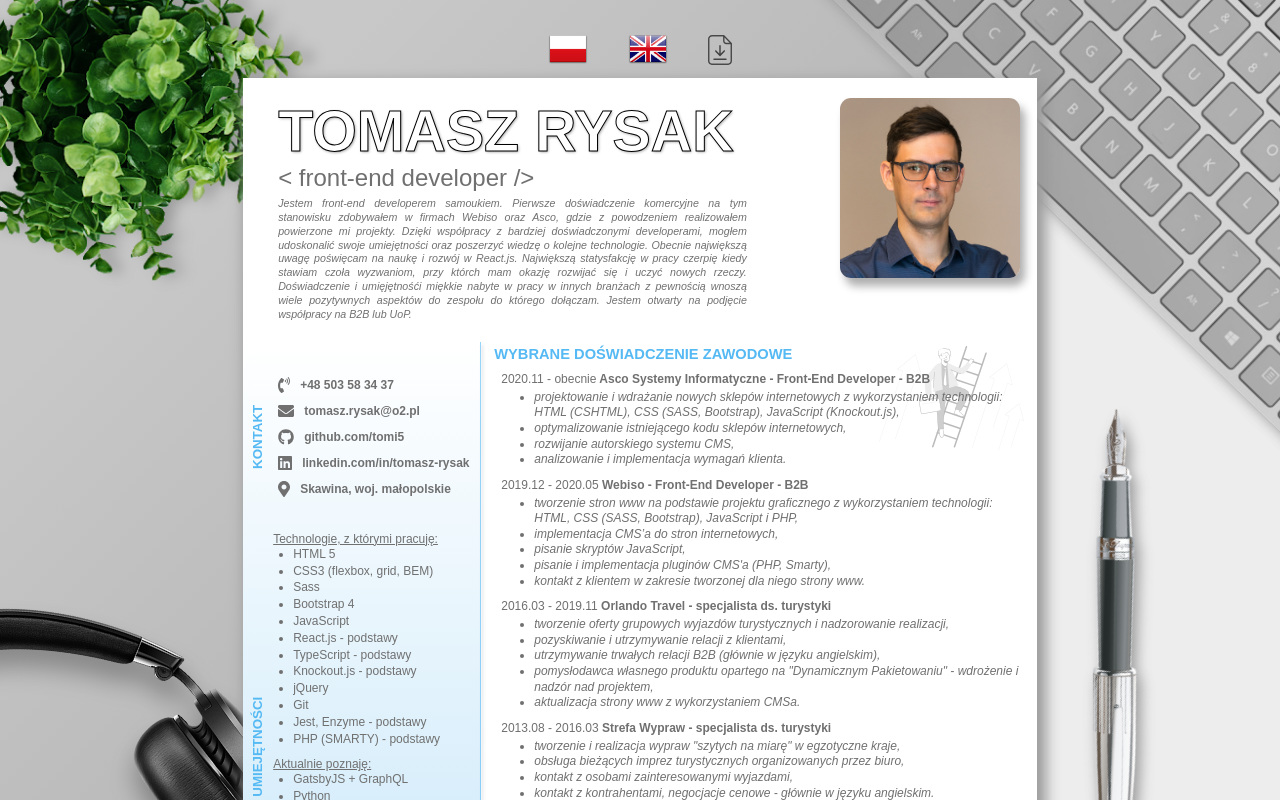
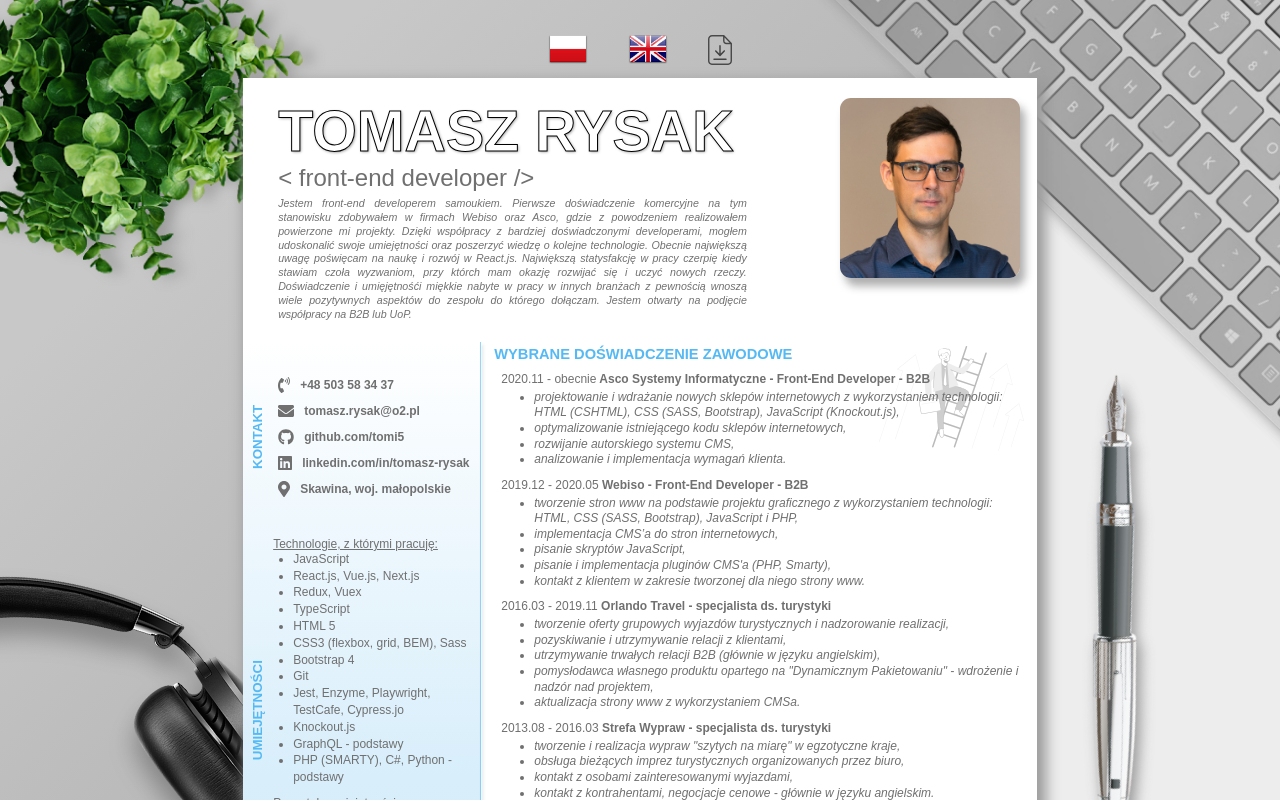
Before and after one commit to tomi5/tomasz-rysak-cv, a React (Create React App) app: page / in a window 1280 px wide. Shown: the top 800 px of the page. Built offline with nearby package versions, Linux system fonts and the light colour scheme.

Commit message:
update highlights data

```diff
--- a/package.json
+++ b/package.json
@@ -16,7 +16,8 @@
     "react-dom": "^16.13.1",
     "react-scripts": "3.4.1",
     "react-styles-hook": "^1.1.2",
-    "styled-components": "^5.1.0"
+    "styled-components": "^5.1.0",
+    "yarn": "^1.22.19"
   },
   "scripts": {
     "start": "react-scripts start",
--- a/src/datas/highlightsData.js
+++ b/src/datas/highlightsData.js
@@ -57,40 +57,22 @@ const highlightsData = [
           en: "Technologies I use:",
         },
         skillsItem: [
+          "JavaScript",
+          "React.js, Vue.js, Next.js",
+          "Redux, Vuex",
+          "TypeScript",
           "HTML 5",
-          "CSS3 (flexbox, grid, BEM)",
-          "Sass",
+          "CSS3 (flexbox, grid, BEM), Sass",
           "Bootstrap 4",
-          "JavaScript",
-          "React.js - podstawy",
-          "TypeScript - podstawy",
-          "Knockout.js - podstawy",
-          "jQuery",
           "Git",
-          "Jest, Enzyme - podstawy",
-          "PHP (SMARTY) - podstawy",
+          "Jest, Enzyme, Playwright, TestCafe, Cypress.jo",
+          "Knockout.js",
+          "GraphQL - podstawy",
+          "PHP (SMARTY), C#, Python - podstawy",
         ],
       },
       {
         id: 2,
-        name: "techLearning",
-        itemHeader: {
-          pl: "Aktualnie poznaję:",
-          en: "I'm learning:",
-        },
-        skillsItem: ["GatsbyJS + GraphQL", "Python"],
-      },
-      {
-        id: 3,
-        name: "techToKnow",
-        itemHeader: {
-          pl: "Chcę poznać:",
-          en: "I want to know:",
-        },
-        skillsItem: ["Node.js", "Vue.js"],
-      },
-      {
-        id: 4,
         name: "otherAbilites",
         itemHeader: {
           pl: "Pozostałe umiejętności:",
```
Also changed, not shown: 2 other files (tests, documents, lock files or other folders).
